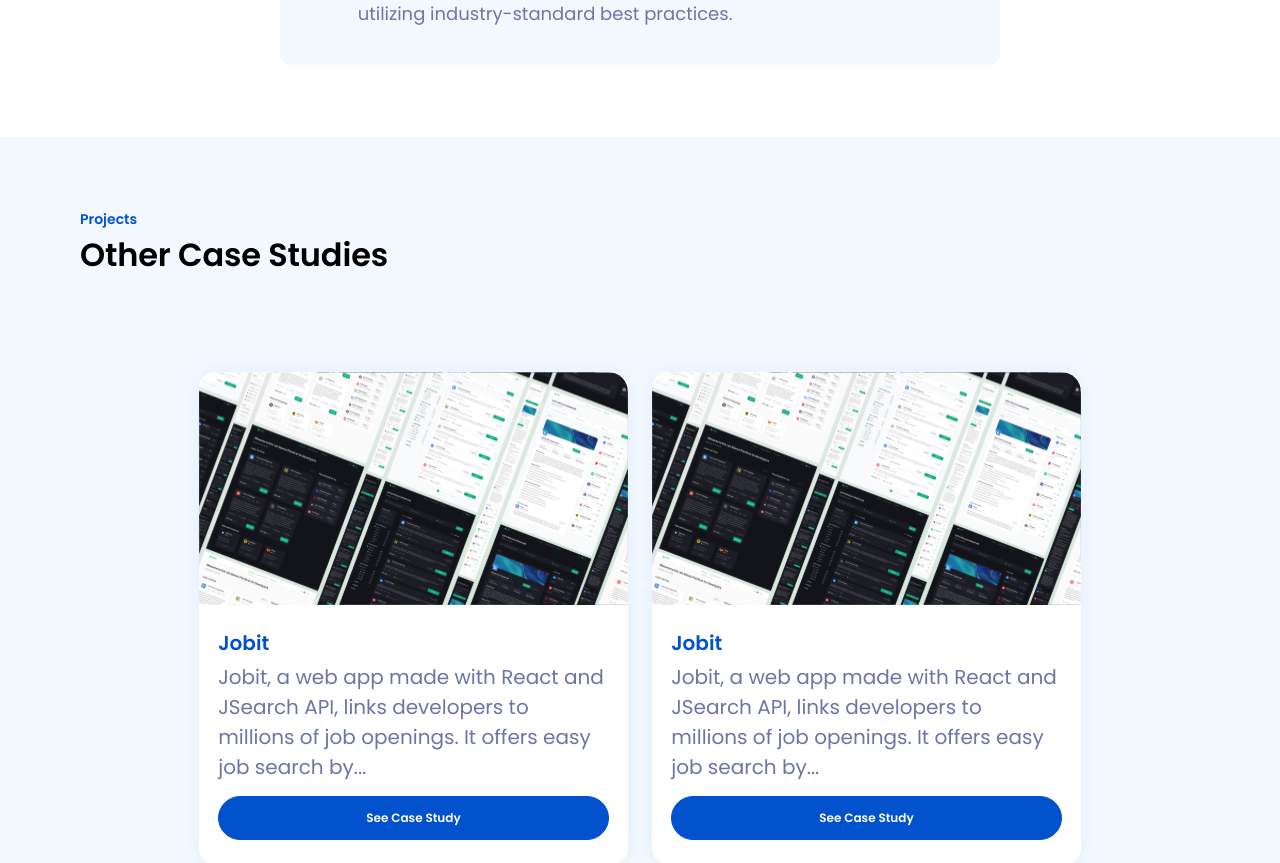
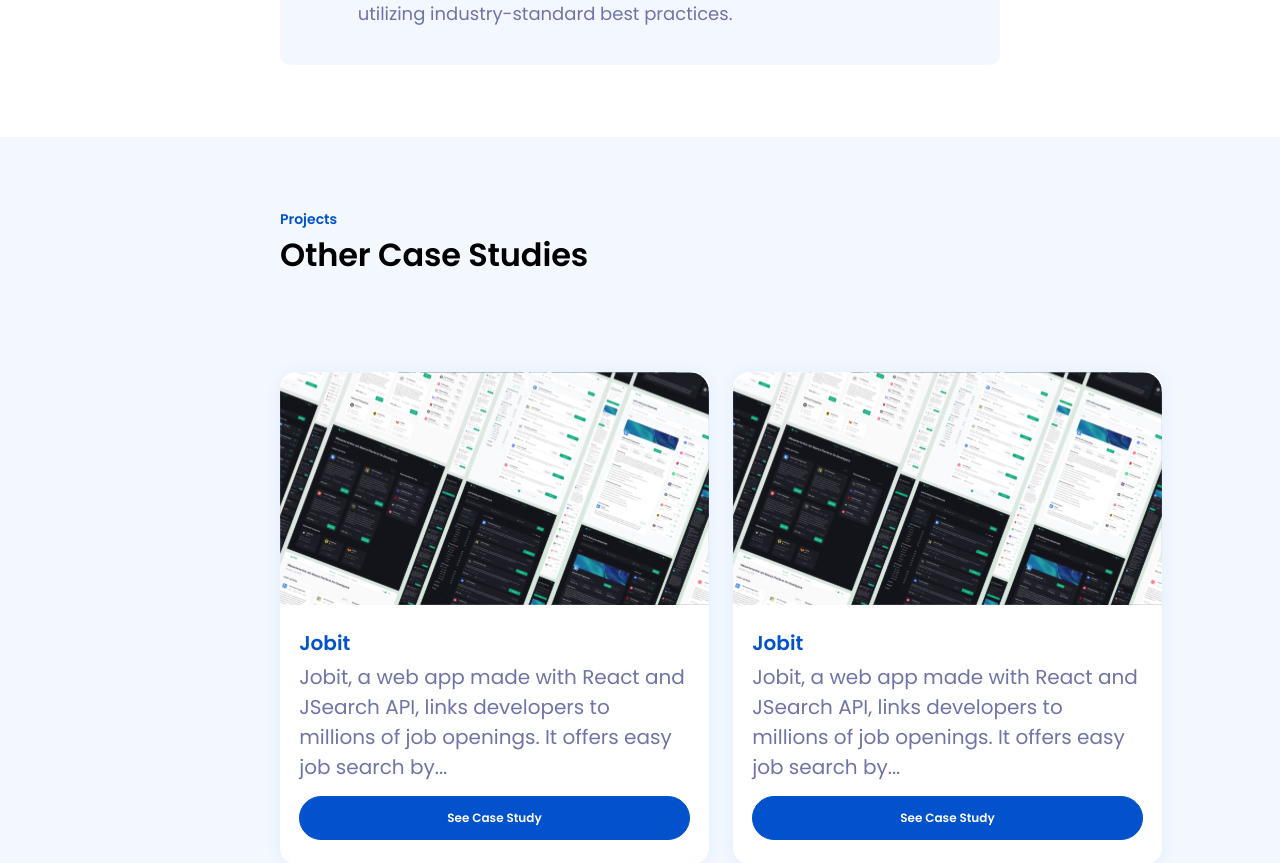
Before and after one commit to austinmargarone/portfolio, a Next.js app: page /projects in a window 1280 px wide. Shown: the part 5440-6303 px from the top of the page. Built offline with nearby package versions, Linux system fonts and the light colour scheme.

Commit message:
fix: padding

```diff
--- a/app/globals.css
+++ b/app/globals.css
@@ -687,7 +687,7 @@
 
   .p8lg {
     display: flex;
-    padding: 4.5rem 5rem;
+    padding: 4.5rem 17.5rem;
     flex-direction: column;
     gap: 2.5rem;
     background: var(--white-800, #f3f8ff);
```
